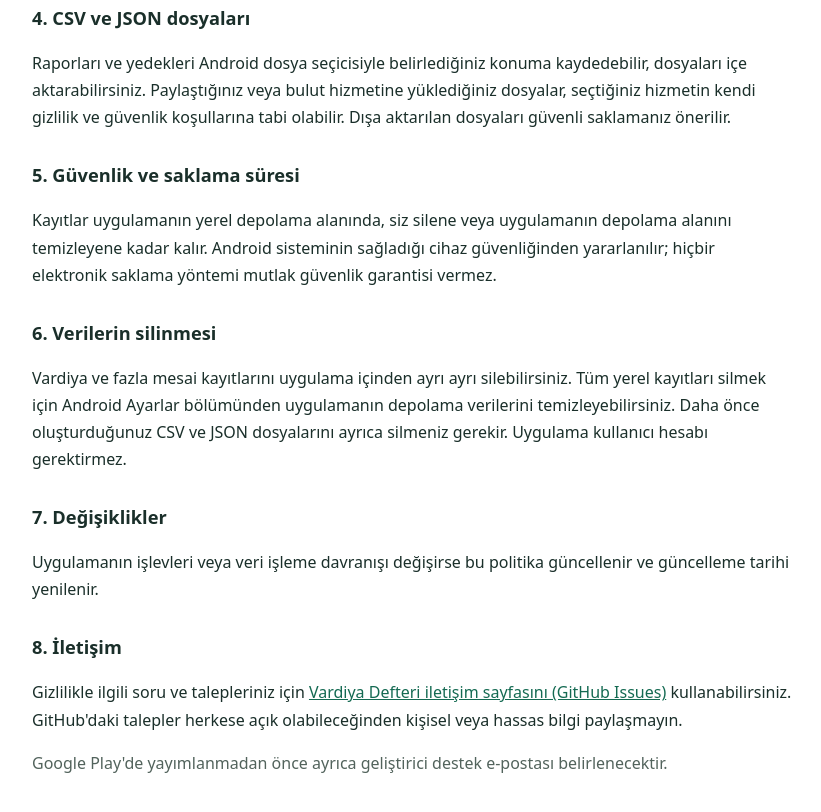
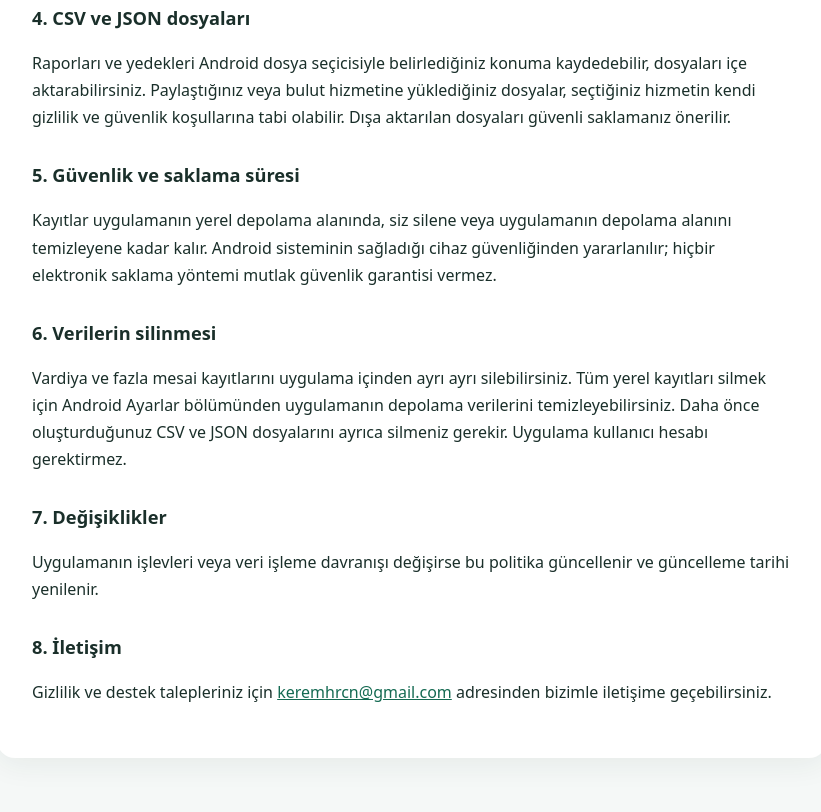
Before and after one commit to keremhrcn-glitch/vardiya-defteri-privacy, a plain HTML site: page index.html in a window 1280 px wide. Shown: the part 914-1726 px from the top of the page, without its empty margins (228-1049 px from the left). After the commit the page ends 1704 px from the top, so only its background shows below. Drawn offline with Linux system fonts and the light colour scheme.

Commit message:
Add developer support email to Turkish privacy policy

```diff
--- a/index.html
+++ b/index.html
@@ -39,6 +39,5 @@ small,.muted{color:#52635c}ul{padding-left:1.4rem}
 <h2>7. Değişiklikler</h2>
 <p>Uygulamanın işlevleri veya veri işleme davranışı değişirse bu politika güncellenir ve güncelleme tarihi yenilenir.</p>
 <h2>8. İletişim</h2>
-<p>Gizlilikle ilgili soru ve talepleriniz için <a href="https://github.com/keremhrcn-glitch/vardiya-defteri-privacy/issues">Vardiya Defteri iletişim sayfasını (GitHub Issues)</a> kullanabilirsiniz. GitHub'daki talepler herkese açık olabileceğinden kişisel veya hassas bilgi paylaşmayın.</p>
-<p class="muted">Google Play'de yayımlanmadan önce ayrıca geliştirici destek e-postası belirlenecektir.</p>
+<p>Gizlilik ve destek talepleriniz için <a href="mailto:keremhrcn@gmail.com">keremhrcn@gmail.com</a> adresinden bizimle iletişime geçebilirsiniz.</p>
 </main></body></html>
```
